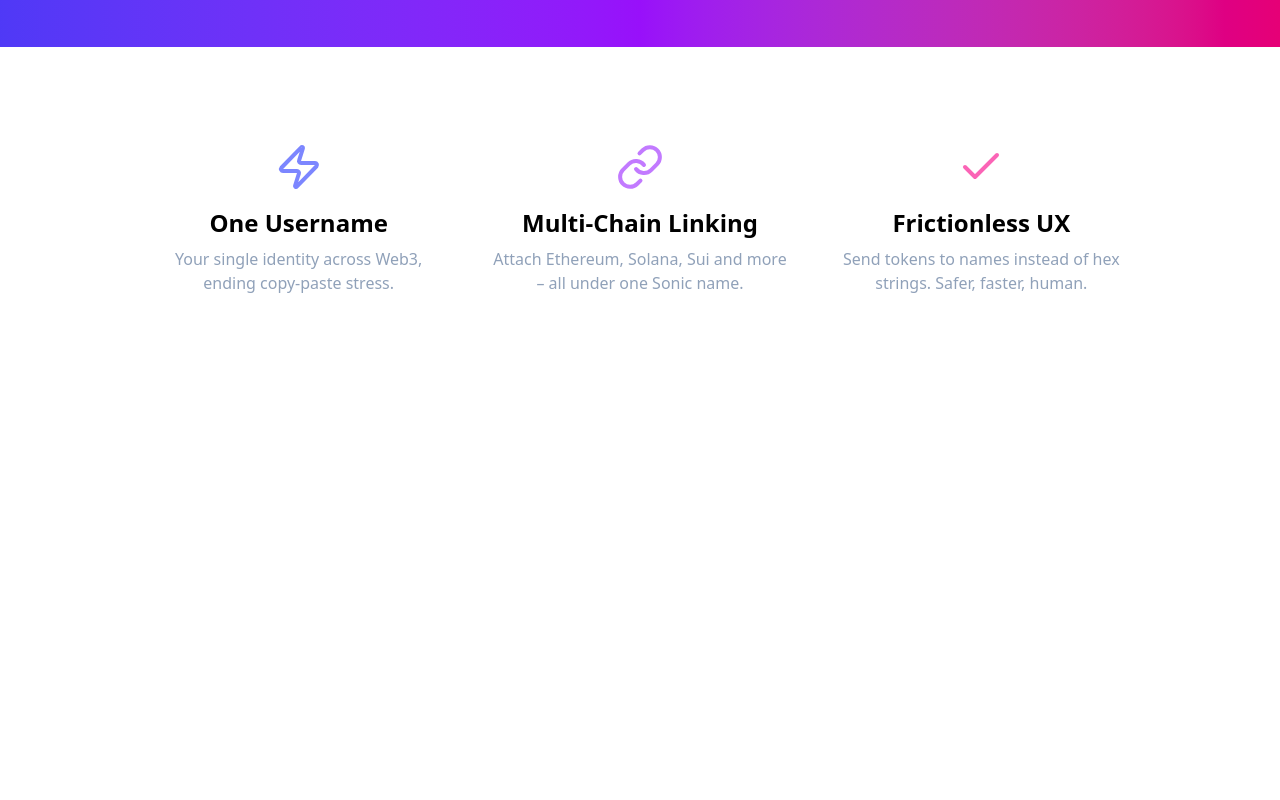
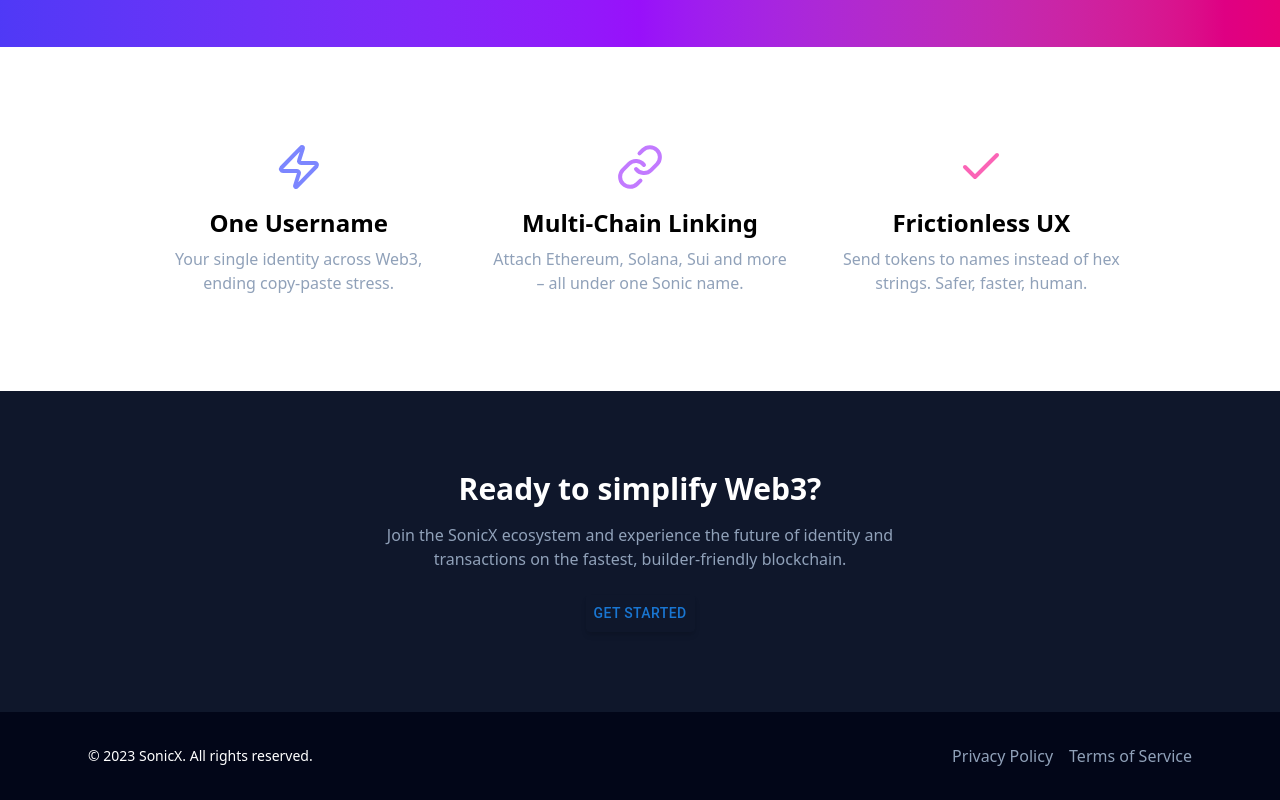
Before and after one commit to Holuwaphemmy01/UniName_Morph, a React (Vite) app in the folder frontend/uniname/: page / in a window 1280 px wide. Shown: the part 423-1223 px from the top of the page. Before the commit the page ends 814 px from the top, so only its background shows below. Built offline with nearby package versions, Linux system fonts and the light colour scheme.

Commit message:
Landing Page Footer

```diff
--- /dev/null
+++ b/frontend/uniname/src/components/Footer.tsx
@@ -0,0 +1,23 @@
+import React from 'react'
+
+const Footer = () => {
+  return (
+    <div>
+        <footer className="bg-slate-950 text-white py-8">
+            <div className="max-w-6xl mx-auto px-6">
+            <div className="flex flex-col md:flex-row justify-between items-center">
+                <div className="text-center md:text-left mb-4 md:mb-0">
+                <p className="text-sm">© 2023 SonicX. All rights reserved.</p>
+                </div>
+                <div className="flex space-x-4">
+                <a href="#" className="text-slate-400 hover:text-white">Privacy Policy</a>
+                <a href="#" className="text-slate-400 hover:text-white">Terms of Service</a>
+                </div>
+            </div>
+            </div>
+        </footer>
+    </div>
+  )
+}
+
+export default Footer
--- /dev/null
+++ b/frontend/uniname/src/components/landingPage/ActionSection.tsx
@@ -0,0 +1,44 @@
+// import React from 'react'
+
+// const ActionSection = () => {
+//   return (
+//     <div>
+//       <section id="action" className="py-24 px-6 max-w-5xl mx-auto text-center">
+//         <h2 className="text-3xl font-bold mb-6">Take Action</h2>
+//         <p className="text-slate-400 mb-12">Join the SonicX revolution and secure your digital identity.</p>
+//         <button className="px-6 py-3 bg-indigo-600 hover:bg-indigo-500 text-white rounded-full text-lg">
+//           Get Started
+//         </button>
+//       </section>
+//     </div>
+//   )
+// }
+
+// export default ActionSection
+
+
+
+import React from 'react'
+import { Button } from '@mui/material';
+const ActionSection = () => {
+  return (
+    <div>
+      <section className="py-20 bg-slate-900 text-center">
+        <h2 className="text-3xl font-bold mb-4 text-white">Ready to simplify Web3?</h2>
+        <p className="max-w-xl mx-auto mb-6 text-slate-400">
+          Join the SonicX ecosystem and experience the future of identity and transactions on the fastest, builder-friendly blockchain.
+        </p>
+        <Button
+          //onClick={handleConnectWallet}
+          className="px-8 py-3 bg-indigo-600 hover:bg-indigo-500 text-white rounded-full text-lg shadow-md"
+        >
+          Get Started
+        </Button>
+      </section>
+
+    </div>
+  )
+}
+
+
+export default ActionSection;
--- a/frontend/uniname/src/page/LandingPage.tsx
+++ b/frontend/uniname/src/page/LandingPage.tsx
@@ -2,6 +2,8 @@
 import HeroSection from '../components/landingPage/HeroSection'
 import Header from '../components/landingPage/Header'
 import FeatureSection from '../components/landingPage/FeatureSection'
+import ActionSection from '../components/landingPage/ActionSection'
+import Footer from '../components/Footer';
 
 const LandingPage = () => {
   return (
@@ -9,6 +11,8 @@
       <Header />
       <HeroSection />
       <FeatureSection/>
+      <ActionSection />
+      <Footer />
     </div>
   )
 }
```
